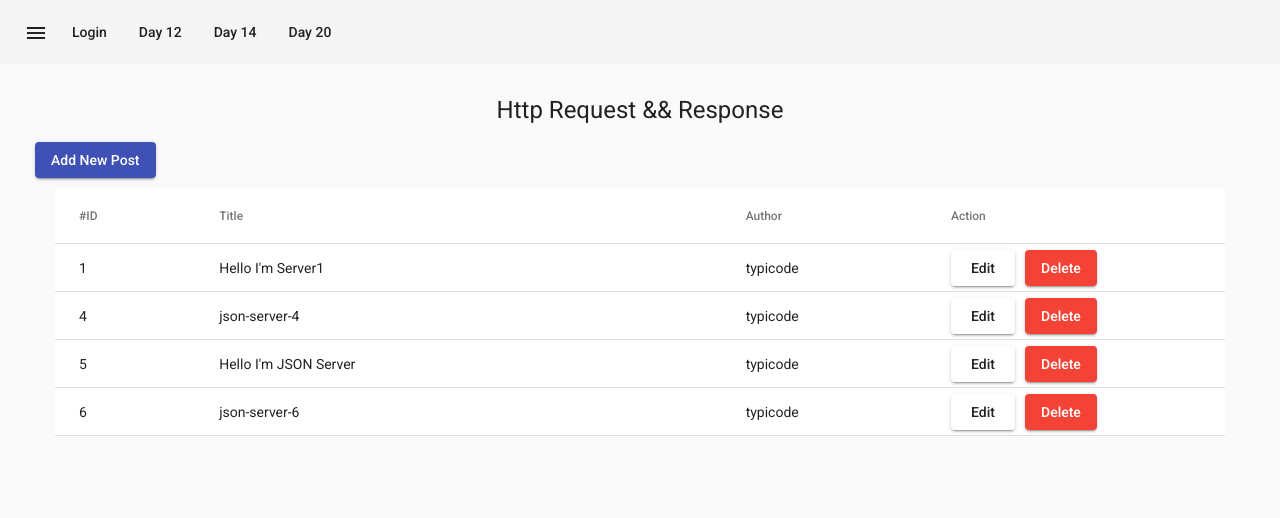
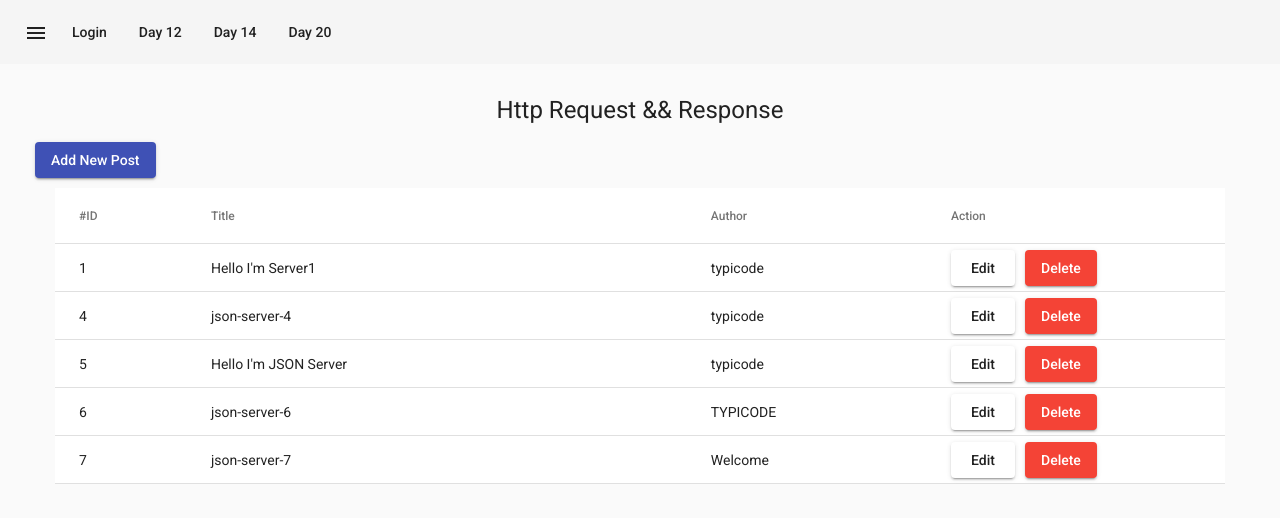
Before and after one commit to ShweSinO2/angular_training, an Angular app: page /day24 in a window 1280 px wide. Shown: the top 518 px of the page. Built offline with nearby package versions, Linux system fonts and the light colour scheme; data requests are answered from the project's data file.

Commit message:
#day24 (commit for deleting console of day24.ts)

```diff
--- a/db.json
+++ b/db.json
@@ -18,7 +18,12 @@
     {
       "id": 6,
       "title": "json-server-6",
-      "author": "typicode"
+      "author": "TYPICODE"
+    },
+    {
+      "id": 7,
+      "title": "json-server-7",
+      "author": "Welcome"
     }
   ],
   "comments": [],
--- a/src/app/pages/assignment-day24/assignment-day24.component.ts
+++ b/src/app/pages/assignment-day24/assignment-day24.component.ts
@@ -27,7 +27,6 @@ export class AssignmentDay24Component implements OnInit {
 
   goPostFormID(id: number) {
     this.router.navigate(['/post/' + id]);
-    console.log(id);
   }
 
   getPostData() {
```
